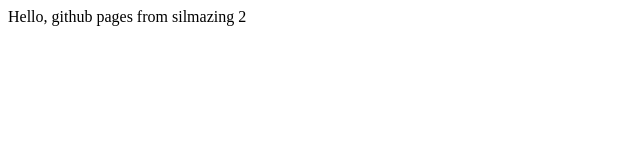
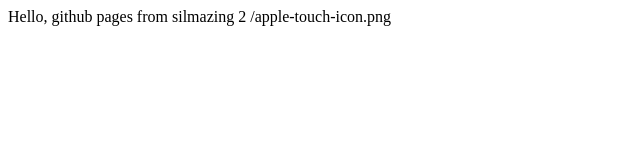
Before and after one commit to lzg0321/site, a plain HTML site: page nail.html in a window 1280 px wide. Shown: the whole page, without its empty margins (0-640 px from the left). Drawn offline with Linux system fonts and the light colour scheme.

Commit message:
change someting

```diff
--- a/nail.html
+++ b/nail.html
@@ -21,13 +21,13 @@
     <link data-n-head="true" rel="icon" type="image/x-icon" href="./favicon.ico">
     <link data-n-head="true" rel="shortcut icon" href="./assets/images/json64.png?v=1.1">
     <!--<link data-n-head="true" rel="apple-touch-icon" href="./assets/images/json512.png?v=1.1" sizes="512x512">-->
-    <link data-n-head="true" rel="apple-touch-icon" href="https://www.huobiwallet.com/thumbnail.png">
+    <!--<link data-n-head="true" rel="apple-touch-icon" href="https://www.huobiwallet.com/thumbnail.png">-->
     <title>Github Page demo</title>
     <script src="index.js"></script>
 </head>
 <body>
 <div id="main-content">
-    Hello, github pages from silmazing 2
+    Hello, github pages from silmazing 2 /apple-touch-icon.png
 </div>
 </body>
 </html>
```
Also changed, not shown: apple-touch-icon-precomposed.png (added), apple-touch-icon.png (added).
